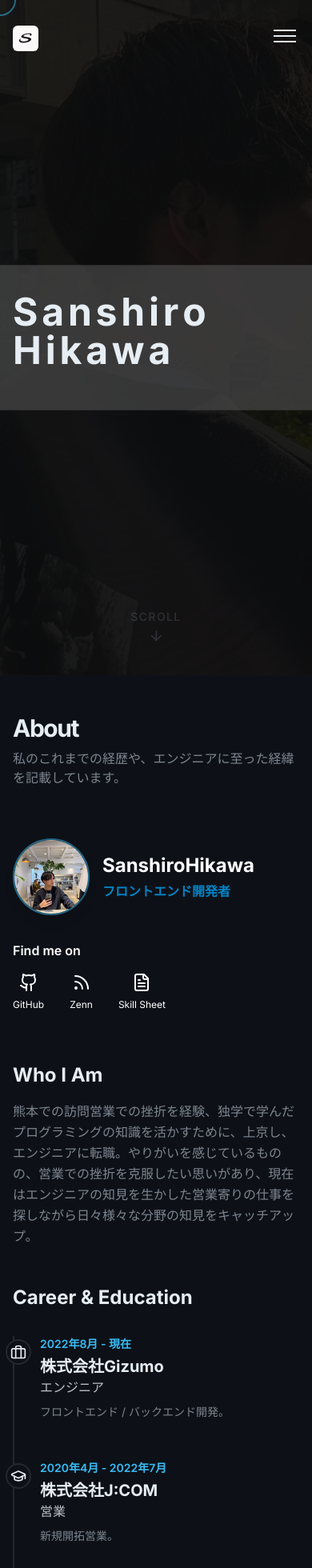
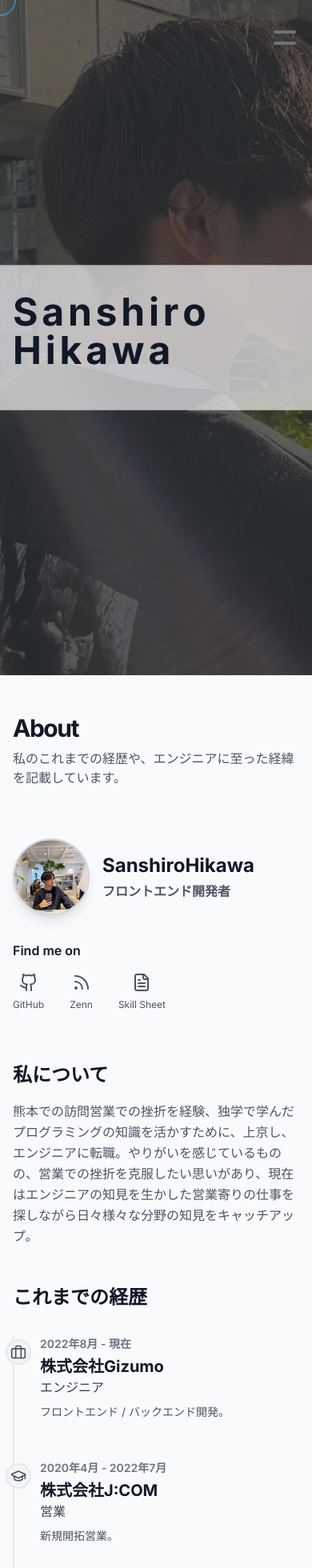
Before and after one commit to sanpicule/my-information, a React (Vite) app: page / in a window 390 px wide. Shown: the top 1960 px of the page at 80% size. Built offline with nearby package versions, Linux system fonts and the light colour scheme.

Commit message:
白形に変更

```diff
--- a/index.html
+++ b/index.html
@@ -4,7 +4,9 @@
     <meta charset="UTF-8" />
     <link rel="icon" type="image/png" href="/icon.png" />
     <meta name="viewport" content="width=device-width, initial-scale=1.0" />
-    <title>HIKAWA SANSHIRO - ポートフォリオ</title>
+    <meta name="theme-color" content="#F9FAFB" />
+    <link rel="apple-touch-icon" href="/icon.png" sizes="180x180">
+    <title>Sanshiro Hikawa Portfolio</title>
     <meta name="description" content="フロントエンド開発者のポートフォリオサイトです。React、TypeScriptを使用したWebアプリケーション開発の実績をご覧ください。" />
     <meta name="keywords" content="フロントエンド, React, TypeScript, ポートフォリオ" />
   </head>
--- a/src/components/About.tsx
+++ b/src/components/About.tsx
@@ -26,14 +26,14 @@ const About = ({ about }: AboutProps) => {
     { name: 'Skill Sheet', href: 'https://sanpicule.github.io/my-information/skill-sheet.pdf', icon: FileText }
   ];
 
-  const linkHover = isHoverable ? { y: -2, color: '#0ea5e9' } : {};
+  const linkHover = isHoverable ? { y: -2, color: '#111827' } : {};
 
   // タイムライン用のアイコンを決定するヘルパー
   const getTimelineIcon = (item: typeof about.workHistory[0]) => {
     if (item.position.includes('エンジニア') || item.position.includes('開発')) {
-      return <Briefcase className="w-5 h-5 text-light" />;
+      return <Briefcase className="w-5 h-5 text-gray-600" />;
     }
-    return <GraduationCap className="w-5 h-5 text-light" />;
+    return <GraduationCap className="w-5 h-5 text-gray-600" />;
   };
 
   return (
@@ -46,29 +46,29 @@ const About = ({ about }: AboutProps) => {
         viewport={{ once: true, amount: 0.1 }}
       >
         <motion.div variants={itemVariants} className="mb-16">
-          <h2 className="text-3xl sm:text-4xl font-black text-light tracking-tighter">About</h2>
-          <p className="mt-2 text-base text-accent max-w-2xl">私のこれまでの経歴や、エンジニアに至った経緯を記載しています。</p>
+          <h2 className="text-3xl sm:text-4xl font-black text-dark tracking-tighter">About</h2>
+          <p className="mt-2 text-base text-gray-600 max-w-2xl">私のこれまでの経歴や、エンジニアに至った経緯を記載しています。</p>
         </motion.div>
 
         <div className="grid lg:grid-cols-3 gap-x-12 gap-y-16">
           {/* Left Column: Profile Card */}
           <motion.div className="lg:col-span-1" variants={itemVariants}>
             <div className="sticky top-28 grid gap-8">
-              <div className="flex items-center gap-4"> {/* glass-card削除、横並び */}
+              <div className="flex items-center gap-4">
                 <motion.img
                   src="/images/profile.jpg"
                   alt="Profile Picture"
-                  className="w-24 h-24 rounded-full border-2 border-primary/50 object-cover shadow-lg" // サイズ調整、mx-auto, mb-6削除
+                  className="w-24 h-24 rounded-full border-2 border-gray-300 object-cover shadow-lg"
                   initial={{ scale: 0.5, opacity: 0 }}
                   animate={{ scale: 1, opacity: 1, transition: { delay: 0.2, duration: 0.5 } }}
                 />
-                <div> {/* 名前と役職のコンテナ */}
-                  <h3 className="text-2xl font-bold text-white">{profileData.name}</h3>
-                  <p className="text-sky-600 font-semibold mt-1">{profileData.title}</p>
+                <div>
+                  <h3 className="text-2xl font-bold text-dark">{profileData.name}</h3>
+                  <p className="text-gray-600 font-semibold mt-1">{profileData.title}</p>
                 </div>
               </div>
-              <div> {/* SNSリンクのカードはそのまま */}
-                <h4 className="font-semibold text-white mb-4">Find me on</h4>
+              <div>
+                <h4 className="font-semibold text-dark mb-4">Find me on</h4>
                 <div className="flex gap-8">
                   {socialLinks.map(link => (
                     <motion.a
@@ -76,7 +76,7 @@ const About = ({ about }: AboutProps) => {
                       href={link.href}
                       target="_blank"
                       rel="noopener noreferrer"
-                      className="text-white flex flex-col items-center gap-2 text-xs"
+                      className="text-gray-600 flex flex-col items-center gap-2 text-xs"
                       whileHover={linkHover}
                     >
                       <link.icon className="w-6 h-6" />
@@ -91,15 +91,17 @@ const About = ({ about }: AboutProps) => {
           {/* Right Column: Main Content */}
           <motion.div className="lg:col-span-2" variants={containerVariants}>
             <motion.div variants={itemVariants} className="mb-12">
-              <h3 className="text-2xl font-bold text-light mb-4">Who I Am</h3>
-              <p className="text-accent leading-relaxed whitespace-pre-line">
+              <h3 className="text-2xl font-bold text-dark mb-4">
+                私について
+              </h3>
+              <p className="text-gray-600 leading-relaxed whitespace-pre-line">
                 {about.description}
               </p>
             </motion.div>
 
             <motion.div variants={itemVariants}>
-              <h3 className="text-2xl font-bold text-light mb-8">Career & Education</h3>
-              <div className="relative border-l-2 border-accent/20 pl-8 space-y-12">
+              <h3 className="text-2xl font-bold text-dark mb-8">これまでの経歴</h3>
+              <div className="relative border-l-2 border-gray-200 pl-8 space-y-12">
                 {about.workHistory.map((item, index) => (
                   <motion.div
                     key={index}
@@ -108,13 +110,13 @@ const About = ({ about }: AboutProps) => {
                     whileInView={{ opacity: 1, x: 0, transition: { duration: 0.5 } }}
                     viewport={{ once: true }}
                   >
-                    <div className="absolute -left-[43px] top-1 w-8 h-8 rounded-full bg-dark border-2 border-accent/20 flex items-center justify-center">
+                    <div className="absolute -left-[43px] top-1 w-8 h-8 rounded-full bg-gray-100 border-2 border-gray-200 flex items-center justify-center">
                       {getTimelineIcon(item)}
                     </div>
-                    <p className="text-sm text-primary font-semibold mb-1">{item.period}</p>
-                    <h4 className="font-bold text-light text-xl">{item.company}</h4>
-                    <p className="text-light/80 mb-2">{item.position}</p>
-                    <p className="text-accent text-sm leading-relaxed">{item.description}</p>
+                    <p className="text-sm text-gray-500 font-semibold mb-1">{item.period}</p>
+                    <h4 className="font-bold text-dark text-xl">{item.company}</h4>
+                    <p className="text-gray-700 mb-2">{item.position}</p>
+                    <p className="text-gray-600 text-sm leading-relaxed">{item.description}</p>
                   </motion.div>
                 ))}
               </div>
--- a/src/components/Header.tsx
+++ b/src/components/Header.tsx
@@ -14,30 +14,21 @@ const HamburguerIcon = ({ isOpen, toggle }: { isOpen: boolean, toggle: () => voi
   const isHoverable = useIsHoverable();
   const buttonHover = isHoverable ? { scale: 1.1 } : {};
 
-  const topVariants = {
-    closed: { rotate: 0, translateY: 0 },
-    open: { rotate: 45, translateY: 7 }
-  };
-  const centerVariants = {
-    closed: { opacity: 1 },
-    open: { opacity: 0 }
-  };
-  const bottomVariants = {
-    closed: { rotate: 0, translateY: 0 },
-    open: { rotate: -45, translateY: -7 }
+  const lineVariants = {
+    closed: (custom: number) => ({ rotate: 0, y: custom * 7 }),
+    open: (custom: number) => ({ rotate: custom * 45, y: 0 })
   };
 
   return (
     <motion.button
       onClick={toggle}
-      className="w-8 h-8 relative"
+      className="w-8 h-8 relative z-50"
       whileHover={buttonHover}
       whileTap={{ scale: 0.9 }}
       animate={isOpen ? "open" : "closed"}
     >
-      <motion.div className="absolute h-0.5 w-7 bg-light" variants={topVariants} style={{ top: 8 }} />
-      <motion.div className="absolute h-0.5 w-7 bg-light" variants={centerVariants} style={{ top: '50%', marginTop: '-1px' }}/>
-      <motion.div className="absolute h-0.5 w-7 bg-light" variants={bottomVariants} style={{ bottom: 8 }} />
+      <motion.div custom={1} variants={lineVariants} className="absolute h-1 w-7 rounded-md bg-gray-500 top-1/2 -translate-y-1/2" />
+      <motion.div custom={-1} variants={lineVariants} className="absolute h-1 w-7 rounded-md bg-gray-500 top-1/2 -translate-y-1/2" />
     </motion.button>
   );
 };
@@ -60,7 +51,7 @@ const MobileMenu = ({ isOpen, toggle }: { isOpen: boolean, toggle: () => void })
     <AnimatePresence>
       {isOpen && (
         <motion.div
-          className="fixed inset-0 z-40 bg-dark/90 backdrop-blur-md"
+          className="fixed inset-0 z-40 bg-white/90 backdrop-blur-md md:hidden"
           variants={panelVariants}
           initial="hidden"
           animate="visible"
@@ -75,7 +66,7 @@ const MobileMenu = ({ isOpen, toggle }: { isOpen: boolean, toggle: () => void })
                 key={item.name}
                 href={item.href}
                 onClick={toggle}
-                className="text-4xl font-bold text-accent hover:text-primary transition-colors"
+                className="text-4xl font-bold text-gray-700 hover:text-dark transition-colors"
                 variants={itemVariants}
               >
                 {item.name}
@@ -93,7 +84,6 @@ const Header = () => {
   const [isScrolled, setIsScrolled] = useState(false);
   const [activeSection, setActiveSection] = useState('Home');
 
-  // Lock body scroll when mobile menu is open
   useEffect(() => {
     if (isMenuOpen) {
       document.body.style.overflow = 'hidden';
@@ -103,7 +93,6 @@ const Header = () => {
     return () => { document.body.style.overflow = 'auto'; };
   }, [isMenuOpen]);
 
-  // Scroll detection for header style
   useEffect(() => {
     const handleScroll = () => {
       setIsScrolled(window.scrollY > 10);
@@ -128,28 +117,26 @@ const Header = () => {
 
   return (
     <>
-      <header className={`fixed top-0 left-0 right-0 z-50 transition-all duration-300 ${
-        isScrolled ? 'pt-2' : 'pt-4'
-      }`}>
+      <header className="fixed top-0 left-0 right-0 z-50 py-4 md:py-0">
         <div className={`container-max transition-all duration-300
-          ${isScrolled ? 'rounded-2xl bg-white/5 backdrop-blur-lg shadow-lg shadow-black/20' : ''}
+          ${isScrolled ? 'md:mt-2 md:bg-white/80 md:backdrop-blur-lg md:shadow-lg md:rounded-2xl' : ''}
         `}>
           <div className="flex items-center justify-between h-16 px-4">
             <a href="#home" className="flex items-center gap-2">
               <motion.img
                 src="/icon.png"
                 alt="Logo"
-                className="h-8 w-8 rounded-md"
+                className="h-8 w-8 rounded-md hidden md:block"
               />
             </a>
 
             <nav className="hidden md:flex space-x-2">
               {navItems.map((item) => (
-                <a key={item.name} href={item.href} className="relative px-3 py-2 text-sm font-medium text-accent md:hover:text-light transition-colors duration-300">
+                <a key={item.name} href={item.href} className={`relative px-3 py-2 text-sm font-medium transition-colors duration-300 ${isScrolled ? 'text-gray-600 hover:text-dark' : 'text-gray-800 hover:text-black'}`}>
                   {item.name}
                   {activeSection === item.name && (
                     <motion.div
-                      className="absolute bottom-0 left-0 right-0 h-0.5 bg-primary"
+                      className="absolute bottom-0 left-0 right-0 h-0.5 bg-dark"
                       layoutId="underline"
                       transition={{ type: 'spring', stiffness: 300, damping: 25 }}
                     />
--- a/src/components/Hero.tsx
+++ b/src/components/Hero.tsx
@@ -34,7 +34,7 @@ const Hero = ({ name, introduction }: HeroProps) => {
   return (
     <section id="home" className="h-dvh flex items-center justify-center w-full relative overflow-hidden bg-[url('/images/first_view_pc.png')] bg-cover bg-center">
       {/* Overlay */}
-      <div className="absolute inset-0 bg-black/70 z-10" />
+      {/* <div className="absolute inset-0 bg-black/70 z-10" /> */}
 
       {/* Content */}
       <div className="relative z-20 w-full px-4 sm:px-6 lg:px-8">
@@ -43,7 +43,7 @@ const Hero = ({ name, introduction }: HeroProps) => {
           initial="hidden"
           animate="visible"
         >
-          <h1 className="flex flex-wrap items-center text-5xl font-black tracking-widest text-light sm:text-6xl md:text-7xl lg:text-8xl">
+          <h1 className="flex flex-wrap items-center text-5xl font-black tracking-widest text-dark sm:text-6xl md:text-7xl lg:text-8xl">
             {Array.from("Sanshiro").map((letter, index) => (
               <motion.span
                 key={`first-${index}`}
@@ -77,7 +77,7 @@ const Hero = ({ name, introduction }: HeroProps) => {
             ))}
           </h1>
           <motion.p
-            className="mt-4 max-w-2xl text-left text-lg text-accent sm:text-xl"
+            className="mt-4 max-w-2xl text-left text-lg text-gray-700 sm:text-xl"
             variants={itemVariants}
           >
             {introduction}
@@ -93,7 +93,7 @@ const Hero = ({ name, introduction }: HeroProps) => {
         transition={{ delay: 2, duration: 1 }}
       >
         <motion.div
-          className="inline-flex flex-col items-center text-accent transition-colors duration-300 cursor-pointer md:hover:text-primary"
+          className="inline-flex flex-col items-center text-gray-700 transition-colors duration-300 cursor-pointer md:hover:text-primary"
           animate={{ y: [0, 10, 0] }}
           transition={{ duration: 2, repeat: Infinity, ease: 'easeInOut' }}
           onClick={() => document.getElementById('about')?.scrollIntoView({ behavior: 'smooth' })}
--- a/src/components/Portfolio.tsx
+++ b/src/components/Portfolio.tsx
@@ -15,47 +15,48 @@ const ProjectCard = ({ project, onProjectSelect }: { project: Project, onProject
   const isHoverable = useIsHoverable();
 
   const overlayVariants = {
-    hidden: { opacity: 0, y: 20 },
-    visible: { opacity: 1, y: 0, transition: { duration: 0.3 } }
+    hidden: { opacity: 0 },
+    visible: { opacity: 1, transition: { duration: 0.3, ease: 'easeInOut' } }
   };
 
   return (
     <motion.div
       layout
-      className="group relative glass-card rounded-2xl overflow-hidden cursor-pointer"
+      className="group relative glass-card rounded-2xl overflow-hidden cursor-pointer aspect-[4/3]"
       onClick={() => onProjectSelect(project)}
       variants={{ hidden: { opacity: 0, y: 30 }, visible: { opacity: 1, y: 0 } }}
-      whileHover={isHoverable ? { scale: 1.03, transition: { type: 'spring', stiffness: 300 } } : {}}
+      whileHover={isHoverable ? { scale: 1.03, y: -5, transition: { type: 'spring', stiffness: 300 } } : {}}
     >
+      {/* --- Base Content --- */}
+      <div className="w-full h-full flex flex-col">
         {project.thumbnail && (
+          <div className="w-full h-2/3 overflow-hidden">
             <img
               src={project.thumbnail}
               alt={project.title}
               className="w-full h-full object-cover transition-transform duration-300 md:group-hover:scale-110"
             />
+          </div>
         )}
-      <div className="absolute inset-0 bg-gradient-to-t from-black/70 via-black/40 to-transparent" />
-
-      <div className="absolute bottom-0 left-0 right-0 p-6">
-        <h3 className="text-xl font-bold text-light mb-2">{project.title}</h3>
-        {/* Initially visible on larger cards or all cards if no hover */}
-        <div className={`hidden md:block ${isHoverable ? 'md:group-hover:hidden' : ''} transition-opacity duration-300`}>
-          <p className="text-accent text-sm line-clamp-2">{project.description}</p>
+        <div className="flex-grow p-4 flex flex-col justify-center">
+          <h3 className="text-md font-bold text-dark mb-1 truncate">{project.title}</h3>
+          <p className="text-gray-500 text-sm line-clamp-2">{project.description}</p>
         </div>
       </div>
 
+      {/* --- Hover Overlay --- */}
       {isHoverable && (
         <motion.div
-          className="absolute inset-0 p-6 bg-dark/80 backdrop-blur-sm flex flex-col justify-end"
+          className="absolute inset-0 p-6 bg-white/80 backdrop-blur-md flex flex-col justify-end"
           variants={overlayVariants}
           initial="hidden"
           whileHover="visible"
         >
-          <h3 className="text-xl font-bold text-primary mb-2">{project.title}</h3>
-          <p className="text-accent text-sm mb-4 line-clamp-3">{project.description}</p>
+          <h3 className="text-xl font-bold text-sky-600 mb-2">{project.title}</h3>
+          <p className="text-gray-700 text-sm mb-4 line-clamp-3">{project.description}</p>
           <div className="flex flex-wrap gap-2">
             {project.technologies.slice(0, 4).map(tech => (
-              <span key={tech} className="tag">
+              <span key={tech} className="px-2 py-1 bg-gray-200 text-gray-800 text-xs rounded-full">
                 {tech}
               </span>
             ))}
@@ -94,9 +95,9 @@ const Portfolio = ({ projects, onProjectSelect }: PortfolioProps) => {
           animate={isInView ? 'visible' : 'hidden'}
           variants={{ hidden: { opacity: 0, y: 20 }, visible: { opacity: 1, y: 0 } }}
         >
-          <h2 className="text-3xl sm:text-4xl font-black text-light tracking-tighter">My Works</h2>
-          <p className="mt-2 text-base text-accent max-w-2xl">
-            A selection of projects I've worked on.
+          <h2 className="text-3xl sm:text-4xl font-black text-dark tracking-tighter">Portfolio</h2>
+          <p className="mt-2 text-base text-gray-600 max-w-2xl">
+            私が開発したプロジェクトをご覧ください。
           </p>
         </motion.div>
 
--- a/src/index.css
+++ b/src/index.css
@@ -7,41 +7,10 @@
 @layer base {
   body {
     font-family: 'Inter', sans-serif;
-    background-color: #0D1117;
-    color: #E6EDF3;
+    background-color: #F9FAFB; /* gray-50 */
+    color: #111827; /* gray-900 */
     overflow-x: hidden;
     position: relative;
-  }
-
-  body::before {
-    content: '';
-    position: fixed;
-    top: 0;
-    left: 0;
-    width: 100%;
-    height: 100%;
-    z-index: -1;
-    pointer-events: none;
-    background: radial-gradient(
-      circle at 10% 20%,
-      rgba(56, 189, 248, 0.15) 0%,
-      transparent 25%
-    ),
-    radial-gradient(
-      circle at 80% 70%,
-      rgba(139, 92, 246, 0.15) 0%,
-      transparent 25%
-    );
-    animation: aurora 20s infinite linear;
-  }
-
-  @keyframes aurora {
-    0% {
-      transform: rotate(0deg);
-    }
-    100% {
-      transform: rotate(360deg);
-    }
   }
 
   html {
@@ -59,7 +28,7 @@
   }
 
   .glass-card {
-    @apply bg-white/20 backdrop-blur-lg border border-white/30 rounded-2xl shadow-lg;
+    @apply bg-white border border-gray-200 rounded-2xl shadow-lg;
   }
 
   /* Dynamic Viewport Height */
@@ -74,9 +43,9 @@
   }
 
   .btn { @apply inline-flex items-center justify-center gap-2 px-6 py-3 font-semibold rounded-full transition-all duration-300; }
-  .btn-primary { @apply bg-primary text-dark; }
-  .btn-secondary { @apply bg-dark/50 text-light border border-accent/50 md:hover:bg-dark; }
+  .btn-primary { @apply bg-gray-500 text-white; }
+  .btn-secondary { @apply bg-gray-900 text-white border border-gray-300 md:hover:bg-gray-200; }
   .btn-icon { @apply w-12 h-12 flex items-center justify-center rounded-full; }
   .carousel-arrow { @apply absolute top-1/2 -translate-y-1/2 bg-dark/50 text-white p-2 rounded-full md:hover:bg-dark/80 transition-colors z-10; }
-  .tag { @apply px-2 py-1 bg-primary/20 text-primary text-sm font-medium rounded-md; }
+  .tag { @apply px-2 py-1 bg-gray-200 text-gray-800 text-sm font-medium rounded-md; }
 }
```
Also changed, not shown: src/components/Contact.tsx (+4 -4 lines), src/components/Footer.tsx (+5 -8 lines), src/components/ProjectDetail.tsx (+10 -10 lines), src/components/Skills.tsx (+14 -11 lines), tailwind.config.js (+4 -4 lines), vite.config.ts (+9 -2 lines). Lines whose indentation alone changed are shown as unchanged.
